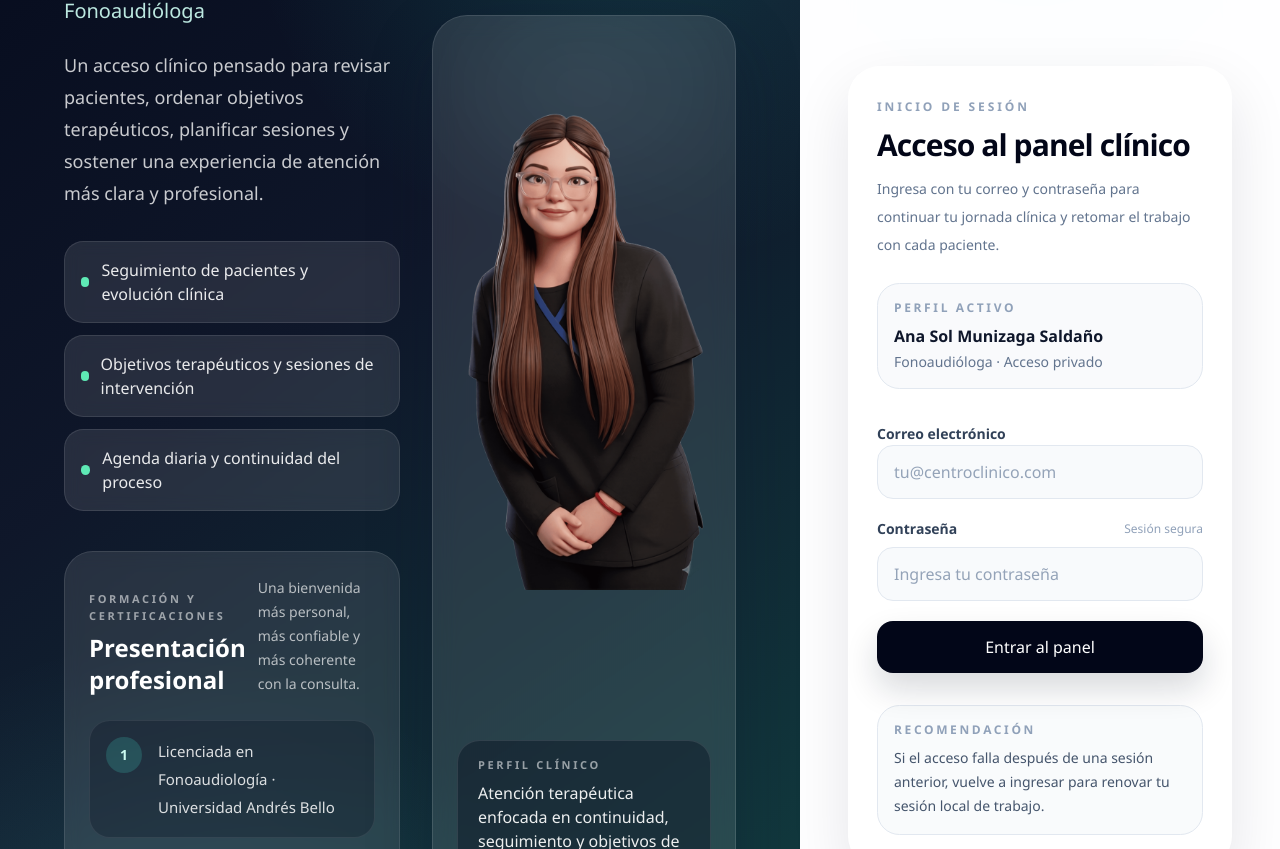
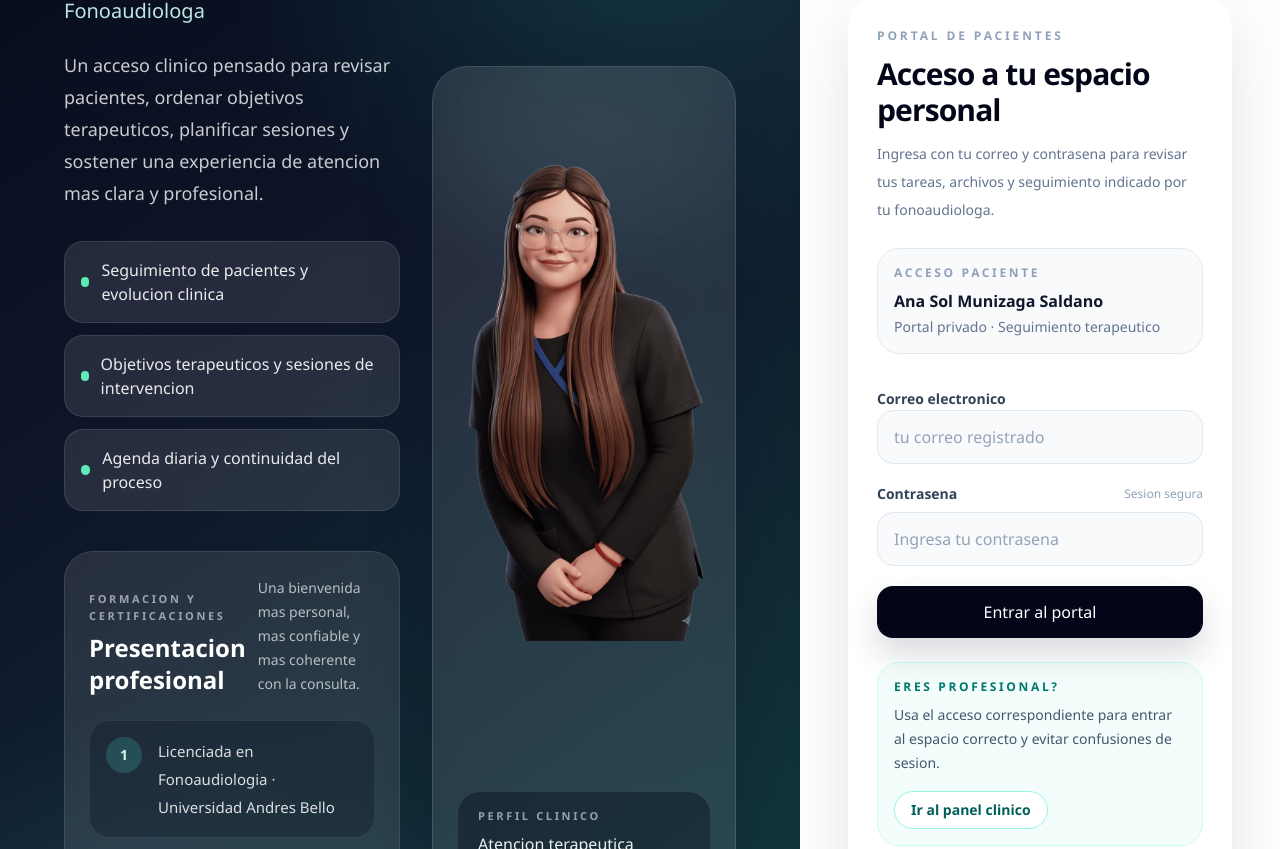
Before and after one commit to Garrottt/fono-app-client, a React (Vite) app: page /portal/login in a window 1280 px wide. Before the commit this address led to /login. Shown: the part 471-1320 px from the top of the page. Built offline with nearby package versions, Linux system fonts and the light colour scheme; no server answers.

Commit message:
Limpieza de BBDD y login paciente

```diff
--- a/src/App.tsx
+++ b/src/App.tsx
@@ -39,6 +39,10 @@ function AppRoutes() {
       <Route
         path="/login"
         element={isAuthenticated ? <Navigate to={getHomeRoute()} /> : <LoginPage />}
+      />
+      <Route
+        path="/portal/login"
+        element={isAuthenticated ? <Navigate to={getHomeRoute()} /> : <LoginPage mode="patient" />}
       />
       <Route path="/portal/set-password" element={<PasswordSetupPage />} />
 
--- a/src/components/GoalsSection.tsx
+++ b/src/components/GoalsSection.tsx
@@ -331,7 +331,7 @@ function GoalsSection({ patientId, currentGeneralObjective, onGeneralObjectiveSa
         <div className="border-b border-slate-200 px-5 py-4 sm:px-6">
           <div className="flex flex-col gap-3 lg:flex-row lg:items-start lg:justify-between">
             <div>
-              <p className="text-xs font-semibold uppercase tracking-[0.28em] text-indigo-400">Plan terapeutico</p>
+              <p className="text-xs font-semibold uppercase tracking-[0.28em] text-indigo-400">Plan terapéutico</p>
               <h3 className="mt-1 text-xl font-semibold text-slate-900">Objetivos</h3>
               <p className="mt-1 max-w-3xl text-sm text-slate-500">
                 Este bloque queda debajo del acceso al portal y organiza el objetivo general vigente con sus
@@ -393,7 +393,7 @@ function GoalsSection({ patientId, currentGeneralObjective, onGeneralObjectiveSa
                 ) : (
                   <div className="flex flex-col gap-3 lg:flex-row lg:items-start lg:justify-between">
                     <p className="text-sm leading-relaxed text-slate-700">
-                      {currentGeneralObjective?.trim() || "Aun no hay objetivo general registrado. Comienza cargandolo aqui."}
+                      {currentGeneralObjective?.trim() || "Aún no hay objetivo general registrado. Comienza cargándolo aquí."}
                     </p>
                     <button
                       type="button"
--- a/src/pages/DashboardHomePage.tsx
+++ b/src/pages/DashboardHomePage.tsx
@@ -203,7 +203,7 @@ function DashboardHomePage() {
                 <p className="mt-1 text-xs text-white/60">{monthAppointmentsCount} citas visibles</p>
               </div>
               <div className="rounded-2xl border border-white/10 bg-white/6 px-4 py-3 backdrop-blur">
-                <p className="text-[11px] font-semibold uppercase tracking-[0.24em] text-white/45">Dia seleccionado</p>
+                <p className="text-[11px] font-semibold uppercase tracking-[0.24em] text-white/45">Día seleccionado</p>
                 <p className="mt-2 text-base font-semibold text-white">
                   {new Date(`${selectedDate}T12:00:00`).toLocaleDateString("es-CL", {
                     day: "2-digit",
--- a/src/pages/LoginPage.tsx
+++ b/src/pages/LoginPage.tsx
@@ -1,24 +1,29 @@
 import { useState } from "react"
-import { useNavigate } from "react-router-dom"
+import { Link, useNavigate } from "react-router-dom"
 import AppBrand from "../components/AppBrand"
 import anaSolLoginImage from "../assets/ana-sol-login.webp"
 import { useAuth } from "../context/authContext"
 import { loginService } from "../services/auth.service"
 
 const CERTIFICATIONS = [
-  "Licenciada en Fonoaudiología · Universidad Andrés Bello",
-  "Curso Lavado de oídos · Safoin",
-  "Curso internacional en metodologías de investigación aplicadas a la Fonoaudiología · Universidad Europea de Madrid",
-  "Curso internacional en gestión y emprendimiento en Fonoaudiología · Universidad Europea de Madrid"
+  "Licenciada en Fonoaudiologia · Universidad Andres Bello",
+  "Curso Lavado de oidos · OTEC ACADEMY",
+  "Curso IAAS · Perfecciona Capacitacion en Salud",
+  "Curso internacional en metodologias de investigacion aplicadas a la Fonoaudiologia · Universidad Europea de Madrid",
+  "Curso internacional en gestion y emprendimiento en Fonoaudiologia · Universidad Europea de Madrid"
 ]
 
 const QUICK_POINTS = [
-  "Seguimiento de pacientes y evolución clínica",
-  "Objetivos terapéuticos y sesiones de intervención",
+  "Seguimiento de pacientes y evolucion clinica",
+  "Objetivos terapeuticos y sesiones de intervencion",
   "Agenda diaria y continuidad del proceso"
 ]
 
-function LoginPage() {
+type LoginPageProps = {
+  mode?: "professional" | "patient"
+}
+
+function LoginPage({ mode = "professional" }: LoginPageProps) {
   const [email, setEmail] = useState("")
   const [password, setPassword] = useState("")
   const [error, setError] = useState("")
@@ -26,6 +31,37 @@ function LoginPage() {
 
   const { login } = useAuth()
   const navigate = useNavigate()
+  const isPatientMode = mode === "patient"
+
+  const pageCopy = isPatientMode
+    ? {
+        eyebrow: "Portal de pacientes",
+        title: "Acceso a tu espacio personal",
+        description:
+          "Ingresa con tu correo y contrasena para revisar tus tareas, archivos y seguimiento indicado por tu fonoaudiologa.",
+        profileTitle: "Acceso paciente",
+        profileSubtitle: "Portal privado · Seguimiento terapeutico",
+        buttonLabel: "Entrar al portal",
+        emailPlaceholder: "tu correo registrado",
+        alternateLabel: "Eres profesional?",
+        alternateCta: "Ir al panel clinico",
+        alternateHref: "/login",
+        errorMessage: "No pudimos validar tu acceso como paciente"
+      }
+    : {
+        eyebrow: "Inicio de sesion",
+        title: "Acceso al panel clinico",
+        description:
+          "Ingresa con tu correo y contrasena para continuar tu jornada clinica y retomar el trabajo con cada paciente.",
+        profileTitle: "Perfil activo",
+        profileSubtitle: "Fonoaudiologa · Acceso privado",
+        buttonLabel: "Entrar al panel",
+        emailPlaceholder: "tu@centroclinico.com",
+        alternateLabel: "Eres paciente?",
+        alternateCta: "Ir a tu portal",
+        alternateHref: "/portal/login",
+        errorMessage: "Email o contrasena incorrectos"
+      }
 
   const handleSubmit = async (e: React.FormEvent) => {
     e.preventDefault()
@@ -35,9 +71,9 @@ function LoginPage() {
     try {
       const data = await loginService({ email, password })
       login(data.token, data.user)
-      navigate("/dashboard")
+      navigate(data.user.role === "PATIENT" ? "/portal" : "/dashboard")
     } catch {
-      setError("Email o contraseña incorrectos")
+      setError(pageCopy.errorMessage)
     } finally {
       setLoading(false)
     }
@@ -59,7 +95,7 @@ function LoginPage() {
           <div className="relative mx-auto grid w-full max-w-7xl gap-8 xl:grid-cols-[1.05fr_0.95fr] xl:items-center">
             <div className="max-w-2xl text-white">
               <div className="inline-flex items-center rounded-full border border-white/14 bg-white/10 px-3 py-1 text-xs font-semibold uppercase tracking-[0.24em] text-white/72">
-                Consulta fonoaudiológica
+                Consulta fonoaudiologica
               </div>
 
               <div className="mt-6">
@@ -70,14 +106,12 @@ function LoginPage() {
                 Espacio profesional personalizado
               </p>
               <h1 className="fono-title mt-4 max-w-xl text-4xl font-semibold leading-tight text-white sm:text-5xl xl:text-6xl">
-                Ana Sol Munizaga Saldaño
+                Ana Sol Munizaga Saldano
               </h1>
-              <p className="mt-4 text-lg font-medium text-teal-100/92 sm:text-xl">
-                Fonoaudióloga
-              </p>
+              <p className="mt-4 text-lg font-medium text-teal-100/92 sm:text-xl">Fonoaudiologa</p>
               <p className="mt-6 max-w-2xl text-base leading-8 text-white/78 sm:text-lg">
-                Un acceso clínico pensado para revisar pacientes, ordenar objetivos terapéuticos,
-                planificar sesiones y sostener una experiencia de atención más clara y profesional.
+                Un acceso clinico pensado para revisar pacientes, ordenar objetivos terapeuticos,
+                planificar sesiones y sostener una experiencia de atencion mas clara y profesional.
               </p>
 
               <div className="mt-8 grid gap-3">
@@ -96,14 +130,14 @@ function LoginPage() {
                 <div className="flex flex-col gap-3 sm:flex-row sm:items-end sm:justify-between">
                   <div>
                     <p className="text-[11px] font-semibold uppercase tracking-[0.24em] text-white/55">
-                      Formación y certificaciones
+                      Formacion y certificaciones
                     </p>
                     <h2 className="mt-2 text-2xl font-semibold text-white">
-                      Presentación profesional
+                      Presentacion profesional
                     </h2>
                   </div>
                   <p className="max-w-md text-sm leading-6 text-white/68">
-                    Una bienvenida más personal, más confiable y más coherente con la consulta.
+                    Una bienvenida mas personal, mas confiable y mas coherente con la consulta.
                   </p>
                 </div>
 
@@ -130,15 +164,15 @@ function LoginPage() {
                 <div className="absolute inset-x-10 top-6 h-24 rounded-full bg-white/10 blur-3xl" />
                 <img
                   src={anaSolLoginImage}
-                  alt="Retrato ilustrado de Ana Sol Munizaga Saldaño"
+                  alt="Retrato ilustrado de Ana Sol Munizaga Saldano"
                   className="relative h-[420px] w-full rounded-[1.8rem] object-contain object-top sm:h-[560px] xl:h-[680px]"
                 />
                 <div className="relative mt-5 rounded-[1.4rem] border border-white/10 bg-slate-950/35 px-5 py-4">
                   <p className="text-[11px] font-semibold uppercase tracking-[0.24em] text-white/55">
-                    Perfil clínico
+                    Perfil clinico
                   </p>
                   <p className="mt-2 text-sm leading-6 text-white/92 sm:text-base">
-                    Atención terapéutica enfocada en continuidad, seguimiento y objetivos de intervención.
+                    Atencion terapeutica enfocada en continuidad, seguimiento y objetivos de intervencion.
                   </p>
                 </div>
               </div>
@@ -157,51 +191,48 @@ function LoginPage() {
 
               <div className="mt-6 lg:mt-0">
                 <p className="text-xs font-semibold uppercase tracking-[0.24em] text-slate-400">
-                  Inicio de sesión
+                  {pageCopy.eyebrow}
                 </p>
                 <h2 className="fono-title mt-3 text-3xl font-semibold text-slate-950">
-                  Acceso al panel clínico
+                  {pageCopy.title}
                 </h2>
-                <p className="mt-3 text-sm leading-7 text-slate-500">
-                  Ingresa con tu correo y contraseña para continuar tu jornada clínica y retomar el
-                  trabajo con cada paciente.
-                </p>
+                <p className="mt-3 text-sm leading-7 text-slate-500">{pageCopy.description}</p>
               </div>
 
               <div className="mt-6 rounded-[1.4rem] border border-slate-200 bg-slate-50/85 p-4">
                 <p className="text-xs font-semibold uppercase tracking-[0.22em] text-slate-400">
-                  Perfil activo
+                  {pageCopy.profileTitle}
                 </p>
                 <p className="mt-2 text-base font-semibold text-slate-900">
-                  Ana Sol Munizaga Saldaño
+                  Ana Sol Munizaga Saldano
                 </p>
-                <p className="mt-1 text-sm text-slate-500">Fonoaudióloga · Acceso privado</p>
+                <p className="mt-1 text-sm text-slate-500">{pageCopy.profileSubtitle}</p>
               </div>
 
               <form onSubmit={handleSubmit} className="mt-8 space-y-5">
                 <div className="space-y-2">
-                  <label className="text-sm font-semibold text-slate-700">Correo electrónico</label>
+                  <label className="text-sm font-semibold text-slate-700">Correo electronico</label>
                   <input
                     type="email"
                     value={email}
                     onChange={(e) => setEmail(e.target.value)}
                     className="w-full rounded-2xl border border-slate-200 bg-slate-50 px-4 py-3.5 text-sm text-slate-800 outline-none transition focus:border-teal-400 focus:bg-white focus:ring-4 focus:ring-teal-100"
-                    placeholder="tu@centroclinico.com"
+                    placeholder={pageCopy.emailPlaceholder}
                     required
                   />
                 </div>
 
                 <div className="space-y-2">
                   <div className="flex items-center justify-between gap-3">
-                    <label className="text-sm font-semibold text-slate-700">Contraseña</label>
-                    <span className="text-xs font-medium text-slate-400">Sesión segura</span>
+                    <label className="text-sm font-semibold text-slate-700">Contrasena</label>
+                    <span className="text-xs font-medium text-slate-400">Sesion segura</span>
                   </div>
                   <input
                     type="password"
                     value={password}
                     onChange={(e) => setPassword(e.target.value)}
                     className="w-full rounded-2xl border border-slate-200 bg-slate-50 px-4 py-3.5 text-sm text-slate-800 outline-none transition focus:border-teal-400 focus:bg-white focus:ring-4 focus:ring-teal-100"
-                    placeholder="Ingresa tu contraseña"
+                    placeholder="Ingresa tu contrasena"
                     required
                   />
                 </div>
@@ -217,17 +248,31 @@ function LoginPage() {
                   disabled={loading}
                   className="inline-flex w-full items-center justify-center rounded-2xl bg-slate-950 px-4 py-3.5 text-sm font-semibold text-white shadow-[0_16px_32px_rgba(15,23,42,0.16)] transition hover:bg-slate-800 disabled:cursor-not-allowed disabled:opacity-50"
                 >
-                  {loading ? "Ingresando..." : "Entrar al panel"}
+                  {loading ? "Ingresando..." : pageCopy.buttonLabel}
                 </button>
               </form>
 
+              <div className="mt-6 rounded-[1.4rem] border border-teal-100 bg-teal-50/80 p-4">
+                <p className="text-xs font-semibold uppercase tracking-[0.22em] text-teal-700">
+                  {pageCopy.alternateLabel}
+                </p>
+                <p className="mt-2 text-sm leading-6 text-slate-600">
+                  Usa el acceso correspondiente para entrar al espacio correcto y evitar confusiones de sesion.
+                </p>
+                <Link
+                  to={pageCopy.alternateHref}
+                  className="mt-4 inline-flex items-center rounded-full border border-teal-200 bg-white px-4 py-2 text-sm font-semibold text-teal-800 transition hover:border-teal-300 hover:bg-teal-100"
+                >
+                  {pageCopy.alternateCta}
+                </Link>
+              </div>
+
               <div className="mt-8 rounded-[1.4rem] border border-slate-200 bg-slate-50/80 p-4">
                 <p className="text-xs font-semibold uppercase tracking-[0.22em] text-slate-400">
-                  Recomendación
+                  Recomendacion
                 </p>
                 <p className="mt-2 text-sm leading-6 text-slate-600">
-                  Si el acceso falla después de una sesión anterior, vuelve a ingresar para renovar tu
-                  sesión local de trabajo.
+                  Si el acceso falla despues de una sesion anterior, vuelve a ingresar para renovar tu sesion local de trabajo.
                 </p>
               </div>
             </div>
```
Also changed, not shown: src/components/SessionsSection.tsx (+7 -7 lines).
